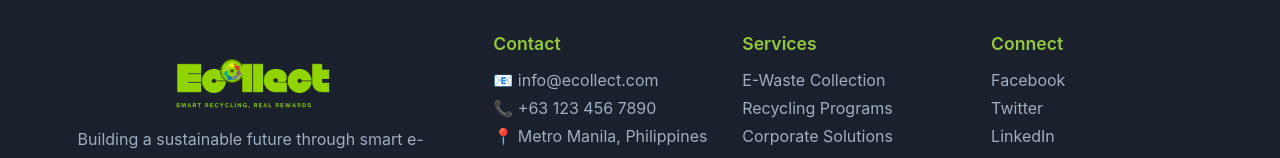
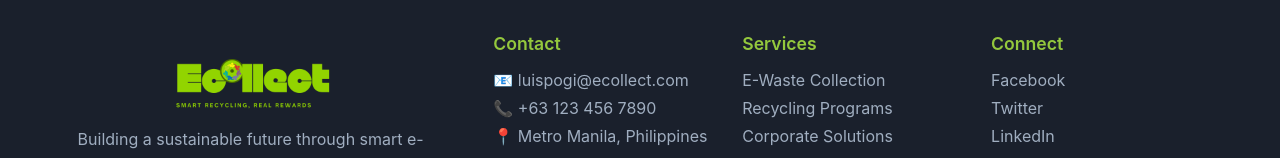
Before and after one commit to luislaguardia/E-Collect-WebAdmin, a React (Create React App) app: page /info in a window 1280 px wide. Shown: the part 3816-3974 px from the top of the page. Built offline with nearby package versions, Linux system fonts and the light colour scheme; no server answers.

Commit message:
changed something

```diff
--- a/src/pages/InfoPage.js
+++ b/src/pages/InfoPage.js
@@ -285,7 +285,7 @@ const InfoPage = () => {
             <div className="footer-links">
               <div className="footer-section">
                 <h4>Contact</h4>
-                <p>📧 info@ecollect.com</p>
+                <p>📧 luispogi@ecollect.com</p>
                 <p>📞 +63 123 456 7890</p>
                 <p>📍 Metro Manila, Philippines</p>
               </div>
```
